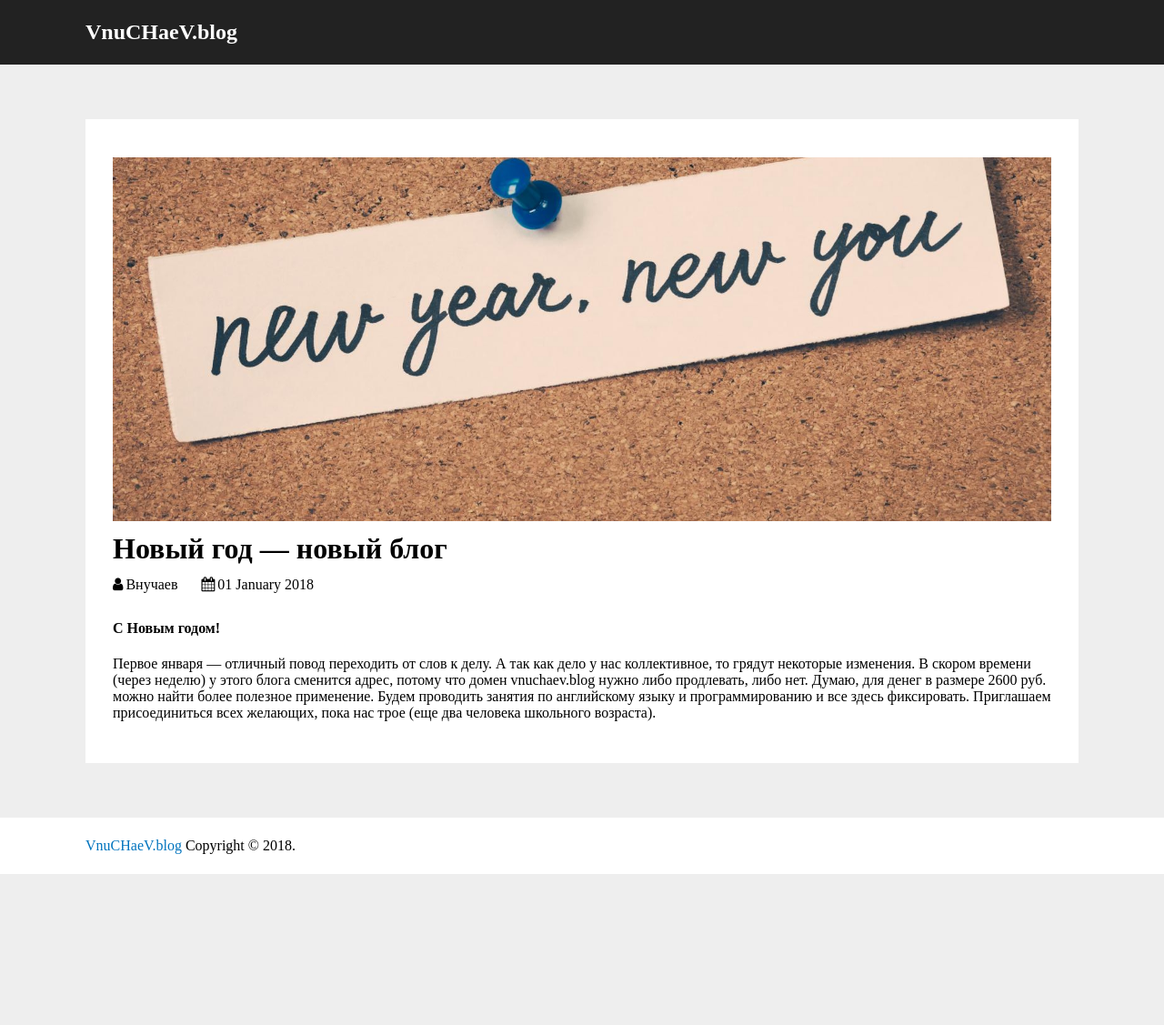
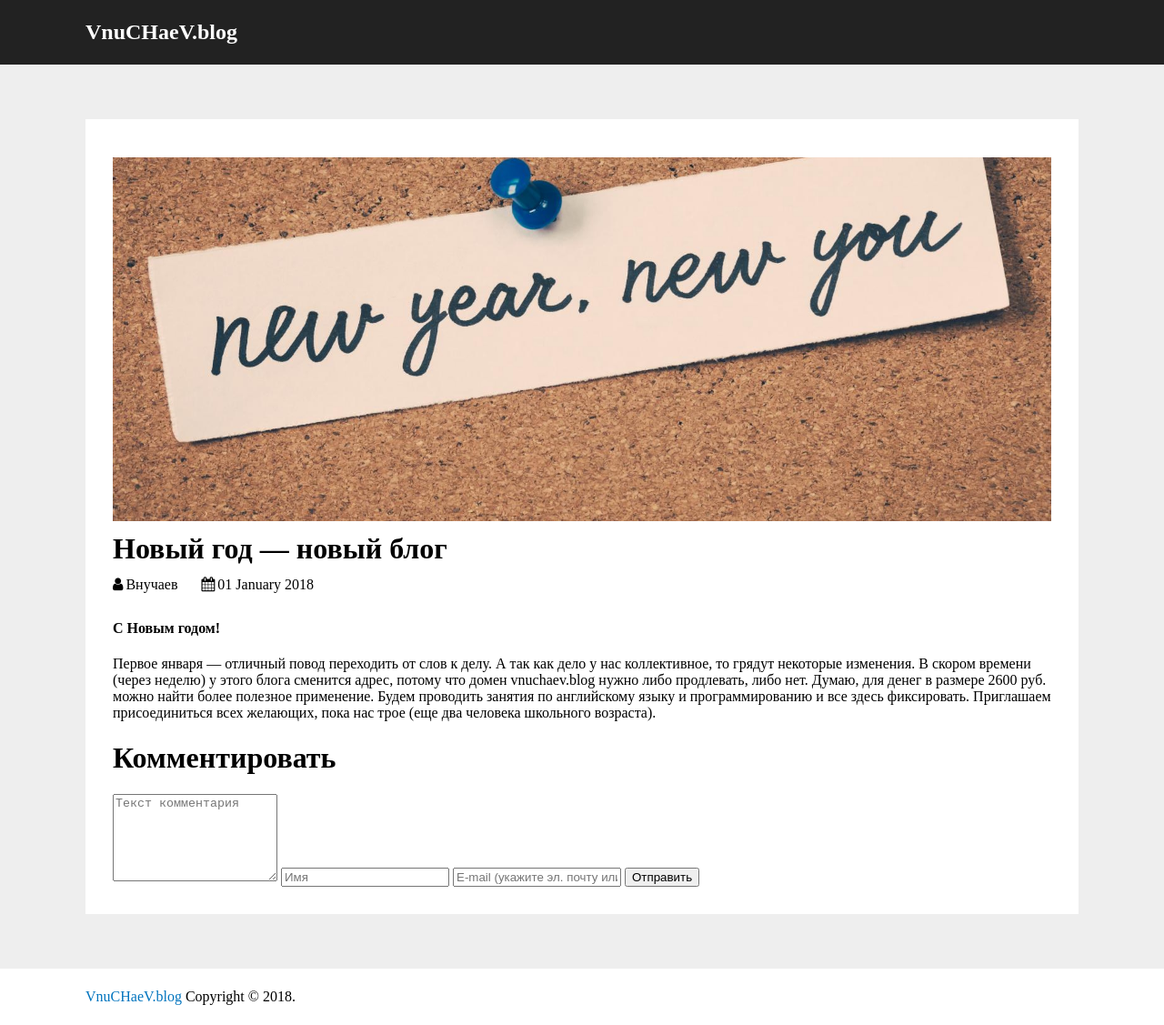
Before and after one commit to vitoyucepi/blog, a Jekyll site: the page built from _posts/2018-01-01-new-blog.md, in a window 1280 px wide. Shown: the whole page at 91% size. Built offline with Jekyll 4.4.1, drawn with Linux system fonts in a browser that asks for light colours; before the commit the page ends 961 px from its top, so only the background shows below that.

Commit message:
comments form

```diff
--- a/_layouts/post.html
+++ b/_layouts/post.html
@@ -12,5 +12,15 @@ layout: default
         <div id="postcontent">
             {{ content }}
         </div>
+        <div id="postcomments">
+            <h1>Комментировать</h1>
+            <form id="comment-form" method="post" action="https://api.staticman.net/v2/entry/{{ site.repository }}/{{ site.staticman.branch }}/comments">
+                <textarea placeholder="Текст комментария" rows="6" name="fields[message]" required spellcheck="true"></textarea>
+                <input placeholder="Имя" type="text" name="fields[name]" spellcheck="false">
+                <input placeholder="E-mail (укажите эл. почту или jabber для отображения уникального аватара)" type="text" name="fields[email]" spellcheck="false">
+                <input type="hidden" name="options[slug]" value="{{ page.slug }}">
+                <button type="submit">Отправить</button>
+            </form>
+        </div>
     </div>
 </div>
```
Also changed, not shown: staticman.yml (+4 -3 lines).
